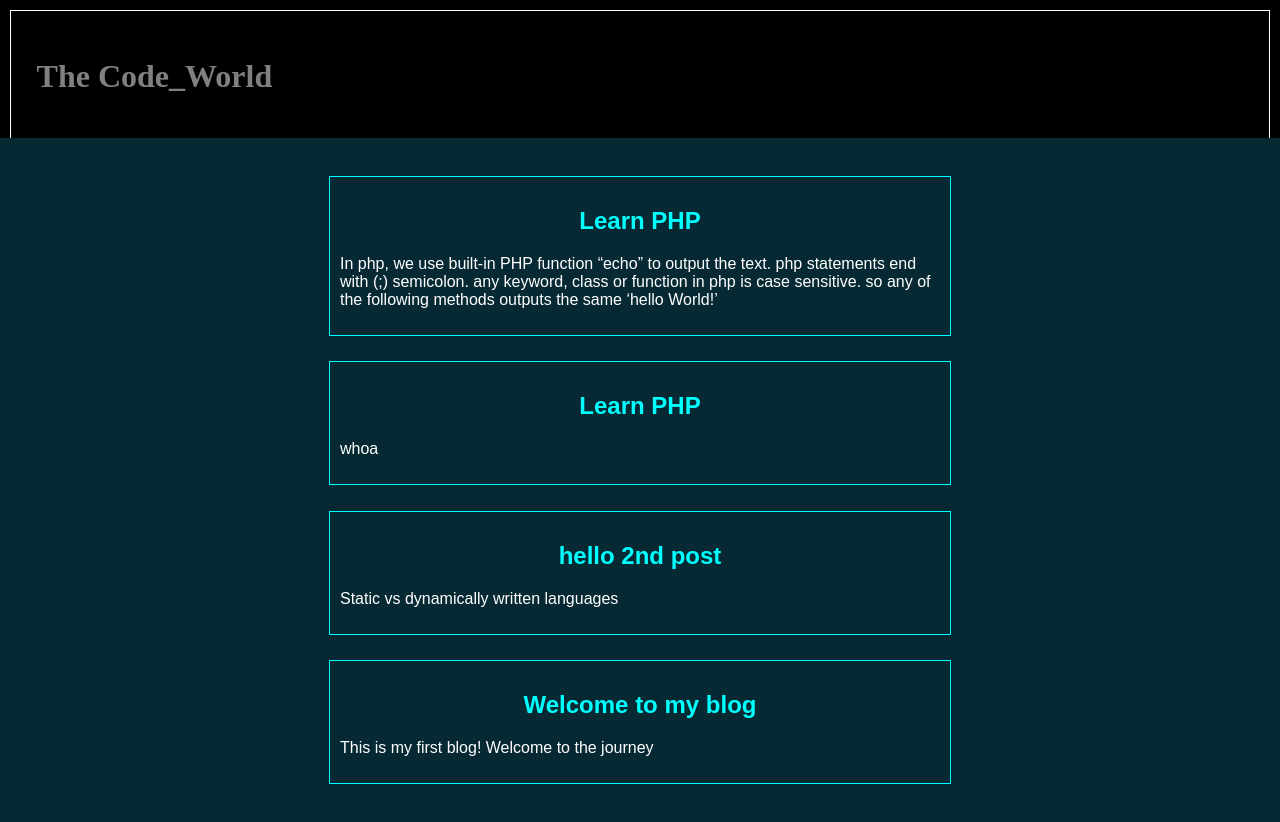
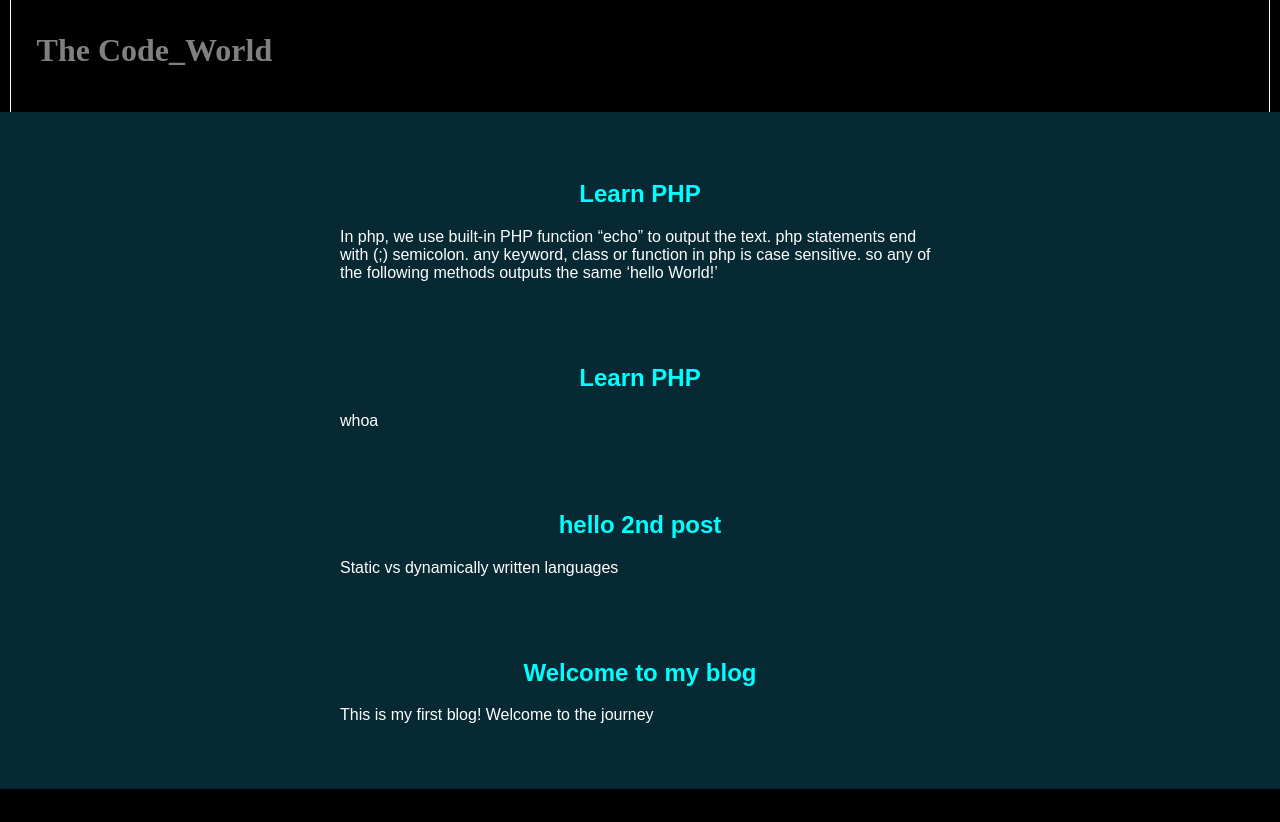
Before and after one commit to Srish-ty/MyBlog-TCW, a React (Create React App) app: page / in a window 1280 px wide. After the commit the page ends 800 px from the top, so only its background shows below. Built offline with nearby package versions, Linux system fonts and the light colour scheme.

Commit message:
Update header.styles.css and post.styles.css

```diff
--- a/src/components/styles/header.styles.css
+++ b/src/components/styles/header.styles.css
@@ -1,4 +1,5 @@
 .header {
+  margin-top: -2vw;
   height: 100px;
   padding: 2vw;
   border: 1px solid white;
--- a/src/components/styles/post.styles.css
+++ b/src/components/styles/post.styles.css
@@ -2,7 +2,7 @@
   padding: 10px;
   width: 600px;
   margin: 1vw auto;
-  border: 1px solid aqua;
+  border: 0px solid aqua;
 }
 @media only screen and (max-width: 600px) {
   .post {
@@ -14,6 +14,6 @@
   color: aqua;
   text-align: center;
 }
-.content{
+.content {
   text-overflow: ;
 }
```
